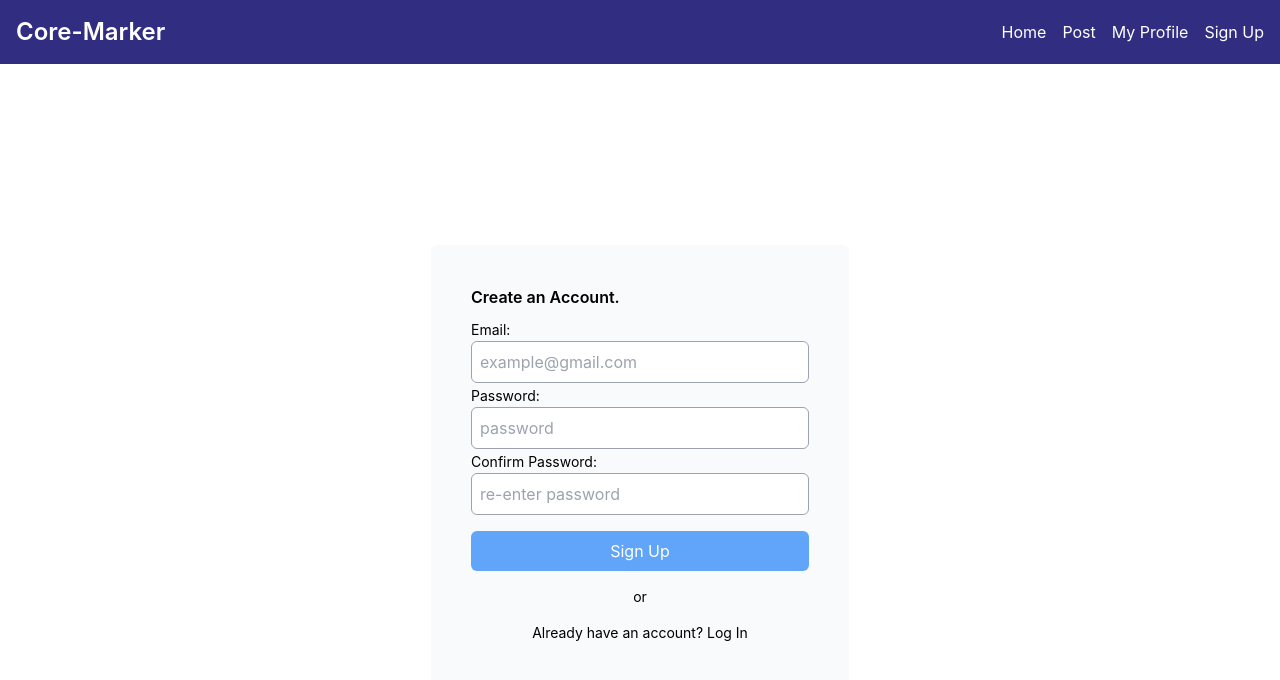
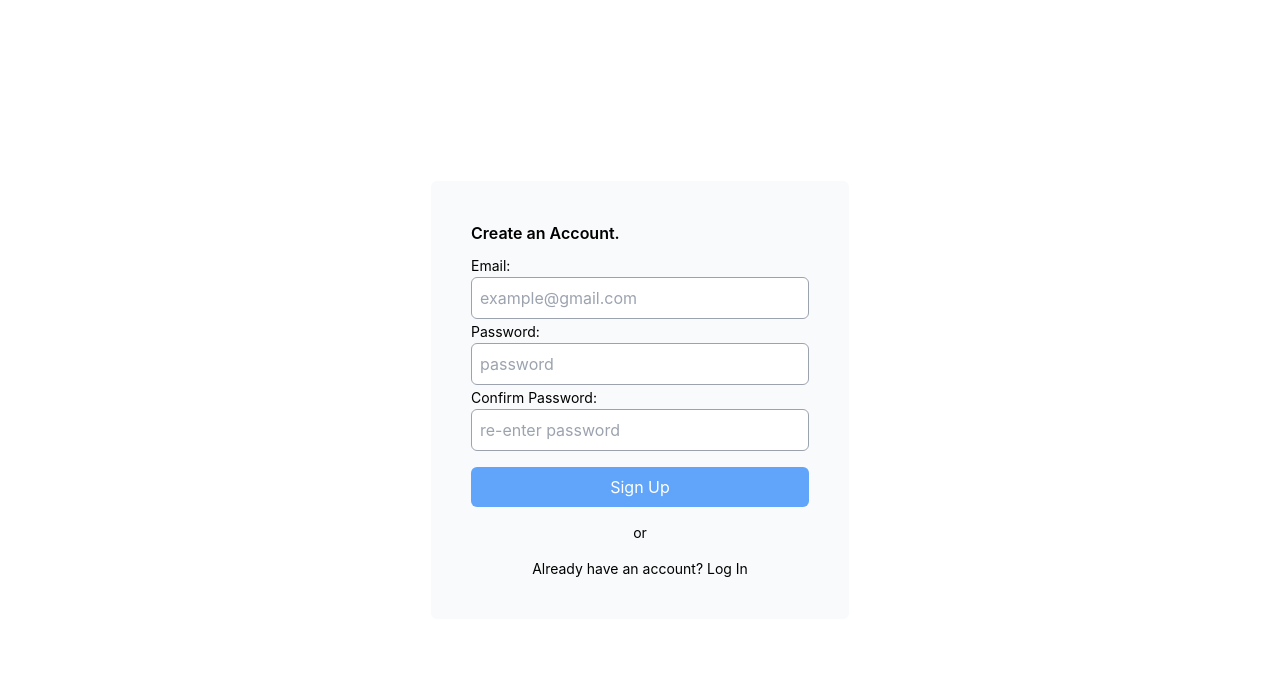
Before and after one commit to CS-179K/Core-Marker, a React (Vite) app in the folder core-marker-app/: page /signup in a window 1280 px wide. Shown: the top 680 px of the page. Built offline with nearby package versions, Linux system fonts and the light colour scheme.

Commit message:
refactor: lint for unessary comments

```diff
--- a/core-marker-app/src/routes/Root.jsx
+++ b/core-marker-app/src/routes/Root.jsx
@@ -1,13 +1,16 @@
-import Navbar from "../components/Navbar"; // Import Navbar
-import { Outlet } from "react-router-dom"; // Import Outlet
+import { Outlet, useLocation } from "react-router-dom";
+import Navbar from "../components/Navbar";
 
 export default function Root() {
+  const location = useLocation();
+
+  const hideNavbarPaths = ["/", "/signup"];
+  const shouldShowNavbar = !hideNavbarPaths.includes(location.pathname);
+
   return (
     <>
-      <Navbar /> {/* Include Navbar */}
-      <main>
-        <Outlet /> {/* Render the child routes here */}
-      </main>
+      {shouldShowNavbar && <Navbar />}
+      <Outlet />
     </>
   );
 }
```
Also changed, not shown: 1 other file (tests, documents, lock files or other folders).
